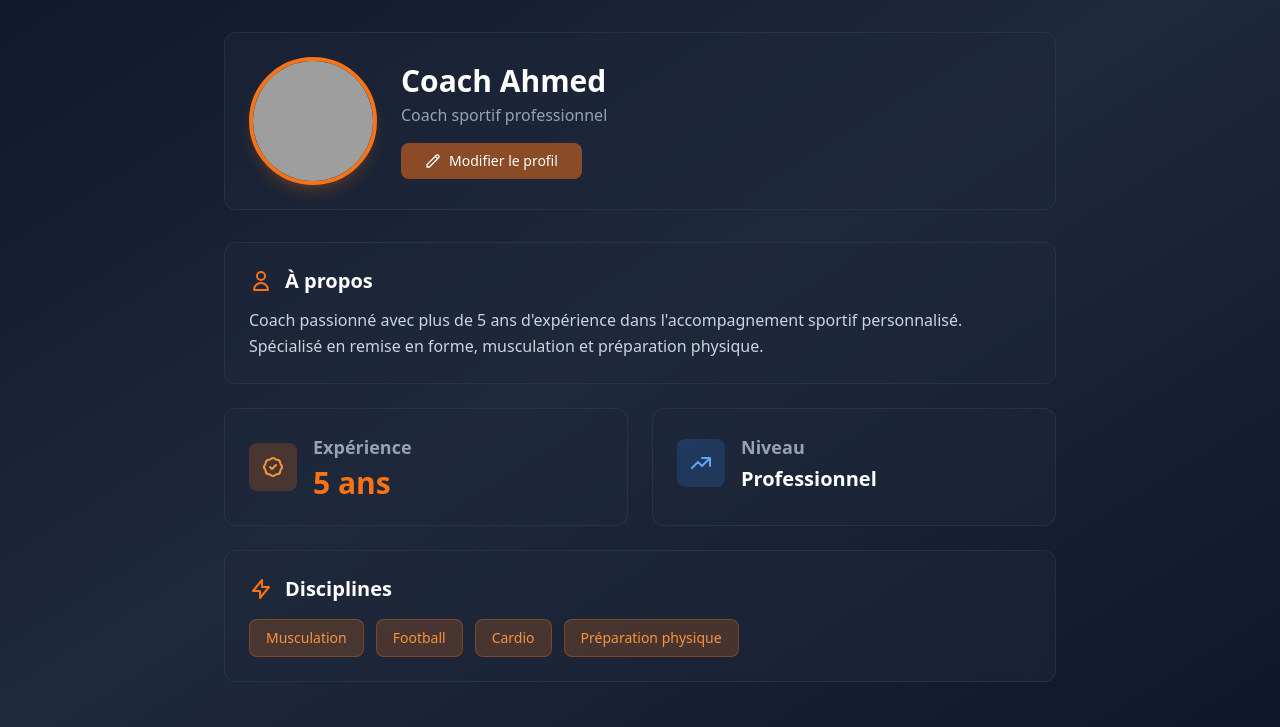
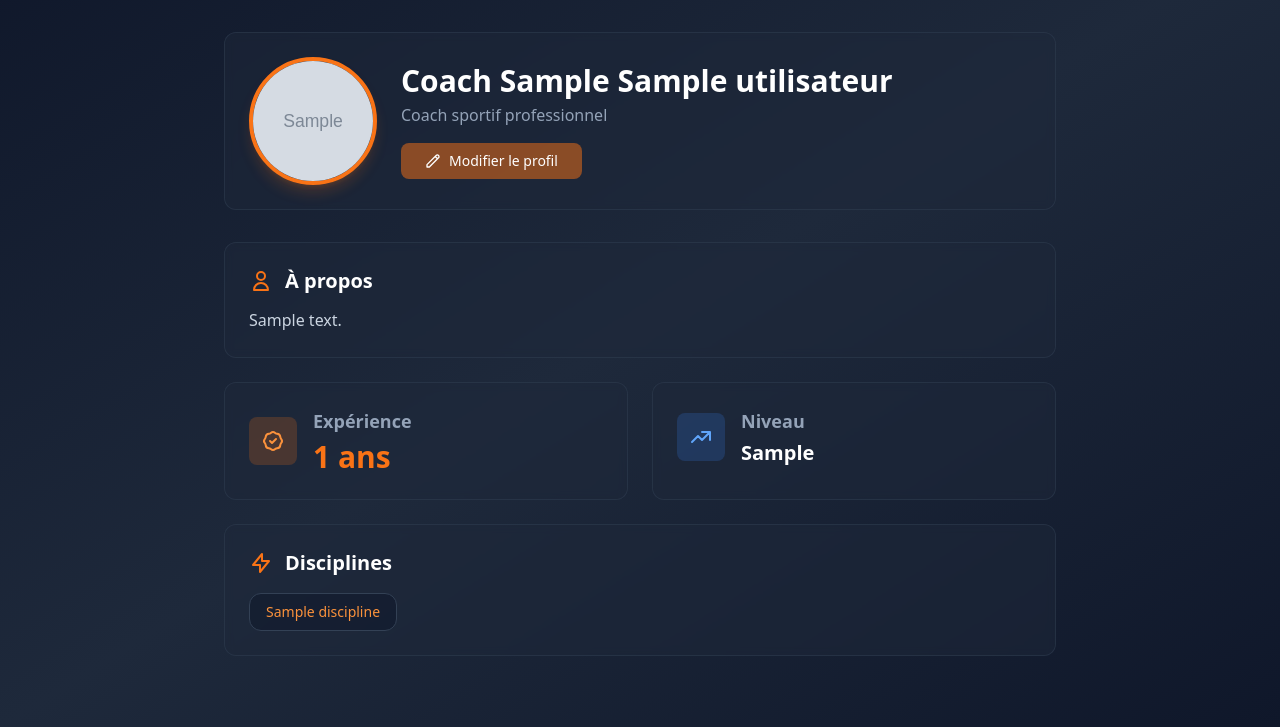
Before and after one commit to YounessAitJamaa/CoachPro, a PHP site: page /coach/profile.php in a window 1280 px wide. Shown: the part 73-800 px from the top of the page. Run offline with PHP 8.4, Linux system fonts and the light colour scheme; the visitor is signed in with stand-in values (Sample User, id 1); tables that the repository leaves empty hold one stand-in row (values such as "Sample post"); grey boxes marked "Sample" are stand-in pictures; some libraries are stand-ins or nearby versions; grey boxes are pictures that could not be loaded.

Commit message:
Add logic for the profile page in coach side

```diff
--- a/coach/profile.php
+++ b/coach/profile.php
@@ -1,3 +1,66 @@
+<?php
+
+    require_once '../config/conn.php';
+
+    session_start();
+
+    if(!isset($_SESSION['user_id'])) {
+        header('Location: ../index.php');
+        exit();
+    }
+
+    $user_id = $_SESSION['user_id'];
+
+    // getiing the user's first name and last name
+    $stmt = mysqli_prepare($conn, 'SELECT * FROM Utilisateur WHERE id_user = ?');
+    mysqli_stmt_bind_param($stmt, 'i', $user_id);
+    mysqli_stmt_execute($stmt);
+
+    $result = mysqli_stmt_get_result($stmt);
+
+    if($user = mysqli_fetch_assoc($result)) {
+        $prenom = $user['prenom'];
+        $nom = $user['nom'];
+    }
+
+    mysqli_stmt_close($stmt);
+
+    $stmt = mysqli_prepare($conn, 'SELECT * FROM coach WHERE id_user = ?');
+    mysqli_stmt_bind_param($stmt, 'i', $user_id);
+    mysqli_stmt_execute($stmt);
+
+    $result = mysqli_stmt_get_result($stmt);
+
+    if($user = mysqli_fetch_assoc($result)) {
+        $id_coach = $user['id_coach'];
+        $photo = $user['photo'];
+        $biographie = $user['biographie'];
+        $experience = $user['experience'];
+        $niveau = $user['niveau'];
+    }
+
+    mysqli_stmt_close($stmt);
+
+    $disciplines = [];
+
+
+    $stmt = mysqli_prepare($conn, "
+        SELECT d.nom_discipline
+        FROM coach_discipline cd
+        JOIN disciplines d ON d.id_discipline = cd.id_discipline
+        WHERE cd.id_coach = ?
+        ");
+    mysqli_stmt_bind_param($stmt, 'i', $id_coach);
+    mysqli_stmt_execute($stmt);
+    $result = mysqli_stmt_get_result($stmt);
+
+    while($row = mysqli_fetch_assoc($result)) {
+        $disciplines[] = $row['nom_discipline'];
+    }
+    mysqli_stmt_close($stmt);
+?>
+
+
 <!DOCTYPE html>
 <html lang="fr">
 <head>
@@ -14,13 +77,14 @@
     <!-- Updated header card with glassmorphism design -->
     <div class="bg-slate-800/50 backdrop-blur-sm border border-slate-700/50 rounded-xl p-6 flex items-center gap-6 mb-8 hover:border-orange-500/50 transition-all duration-300">
         <img
-            src="https://mockmind-api.uifaces.co/content/human/80.jpg"
+            src="<?= htmlspecialchars($photo) ?>"
             alt="Photo coach"
+
             class="w-32 h-32 rounded-full object-cover border-4 border-orange-500 shadow-lg shadow-orange-500/20"
         >
 
         <div>
-            <h1 class="text-3xl font-bold text-white">Coach Ahmed</h1>
+            <h1 class="text-3xl font-bold text-white">Coach <?= htmlspecialchars($prenom) .' '. htmlspecialchars($nom)?></h1>
             <p class="text-slate-400 mt-1">Coach sportif professionnel</p>
 
             <button
@@ -44,9 +108,7 @@
             <h2 class="text-xl font-semibold text-white">À propos</h2>
         </div>
         <p class="text-slate-300 leading-relaxed">
-            Coach passionné avec plus de 5 ans d'expérience dans l'accompagnement
-            sportif personnalisé. Spécialisé en remise en forme, musculation et
-            préparation physique.
+            <?= empty($biographie) ? 'Aucune biographie disponible' : htmlspecialchars($biographie) ?>
         </p>
     </div>
 
@@ -62,7 +124,7 @@
                 </div>
                 <div>
                     <h2 class="text-lg font-semibold text-slate-400 mb-1">Expérience</h2>
-                    <p class="text-orange-500 text-3xl font-bold">5 ans</p>
+                    <p class="text-orange-500 text-3xl font-bold"><?= (!$experience) ? 0 : htmlspecialchars($experience) ?> ans</p>
                 </div>
             </div>
         </div>
@@ -76,7 +138,7 @@
                 </div>
                 <div>
                     <h2 class="text-lg font-semibold text-slate-400 mb-1">Niveau</h2>
-                    <p class="text-white text-xl font-semibold">Professionnel</p>
+                    <p class="text-white text-xl font-semibold"><?= (!$niveau) ? 'Aucun Niveau' : htmlspecialchars($niveau) ?></p>
                 </div>
             </div>
         </div>
@@ -93,19 +155,16 @@
         </div>
 
         <div class="flex flex-wrap gap-3">
-            <span class="px-4 py-2 bg-orange-500/20 text-orange-400 rounded-lg text-sm border border-orange-500/30 hover:bg-orange-500/30 transition-colors">
-                Musculation
-            </span>
-            <span class="px-4 py-2 bg-orange-500/20 text-orange-400 rounded-lg text-sm border border-orange-500/30 hover:bg-orange-500/30 transition-colors">
-                Football
-            </span>
-            <span class="px-4 py-2 bg-orange-500/20 text-orange-400 rounded-lg text-sm border border-orange-500/30 hover:bg-orange-500/30 transition-colors">
-                Cardio
-            </span>
-            <span class="px-4 py-2 bg-orange-500/20 text-orange-400 rounded-lg text-sm border border-orange-500/30 hover:bg-orange-500/30 transition-colors">
-                Préparation physique
-            </span>
-        </div>
+                <?php if (empty($disciplines)): ?>
+                    <p class="text-slate-500 italic">Aucune discipline sélectionnée.</p>
+                <?php else: ?>
+                    <?php foreach ($disciplines as $d): ?>
+                        <span class="px-4 py-2 bg-slate-900/50 text-orange-400 rounded-xl text-sm font-medium border border-slate-700 hover:border-orange-500/50 transition-colors">
+                            <?= htmlspecialchars($d) ?>
+                        </span>
+                    <?php endforeach; ?>
+                <?php endif; ?>
+            </div>
         </div>
 
     </div>
```
